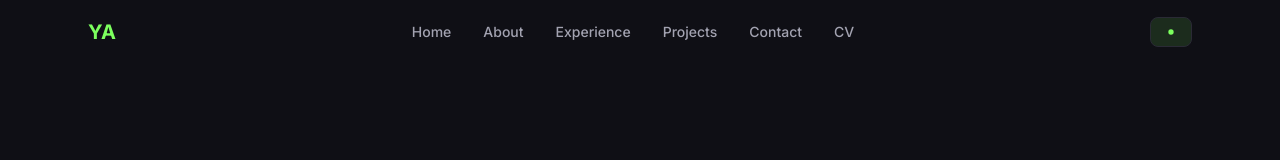
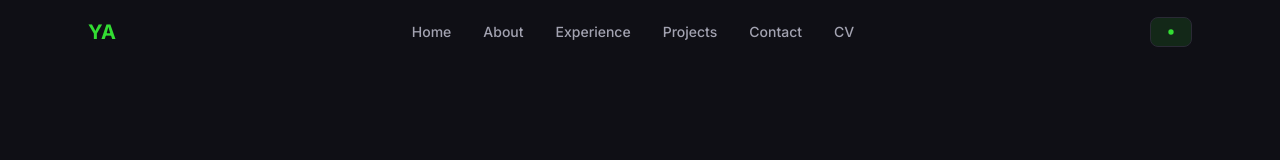
Before and after one commit to Solohater/portfolio, a Next.js app: page / in a window 1280 px wide. Shown: the top 160 px of the page. Built offline with nearby package versions, Linux system fonts and the light colour scheme.

Commit message:
fix: deeper green accent (#00bb00 / #33dd33)

```diff
--- a/src/app/globals.css
+++ b/src/app/globals.css
@@ -8,9 +8,9 @@
   --bg: #ffffff;
   --bg-alt: #f8f8fc;
   --border: #e2e2f0;
-  --accent: #39ff14;
-  --accent-hover: #2ecc11;
-  --accent-bg: rgba(57, 255, 20, 0.1);
+  --accent: #00bb00;
+  --accent-hover: #009900;
+  --accent-bg: rgba(0, 187, 0, 0.1);
   --card-bg: #ffffff;
   --shadow: 0 1px 3px rgba(0, 0, 0, 0.08), 0 1px 2px rgba(0, 0, 0, 0.06);
   --shadow-lg: 0 10px 15px -3px rgba(0, 0, 0, 0.08), 0 4px 6px -2px rgba(0, 0, 0, 0.04);
@@ -22,9 +22,9 @@
   --bg: #0f0f15;
   --bg-alt: #16161e;
   --border: #2a2a35;
-  --accent: #7cff5e;
-  --accent-hover: #a0ff82;
-  --accent-bg: rgba(124, 255, 94, 0.12);
+  --accent: #33dd33;
+  --accent-hover: #66ff66;
+  --accent-bg: rgba(51, 221, 51, 0.12);
   --card-bg: #181820;
   --shadow: 0 1px 3px rgba(0, 0, 0, 0.3);
   --shadow-lg: 0 10px 15px -3px rgba(0, 0, 0, 0.4);
```
Also changed, not shown: scripts/generate-pdf.js (+6 -6 lines), 1 other file (tests, documents, lock files or other folders).
